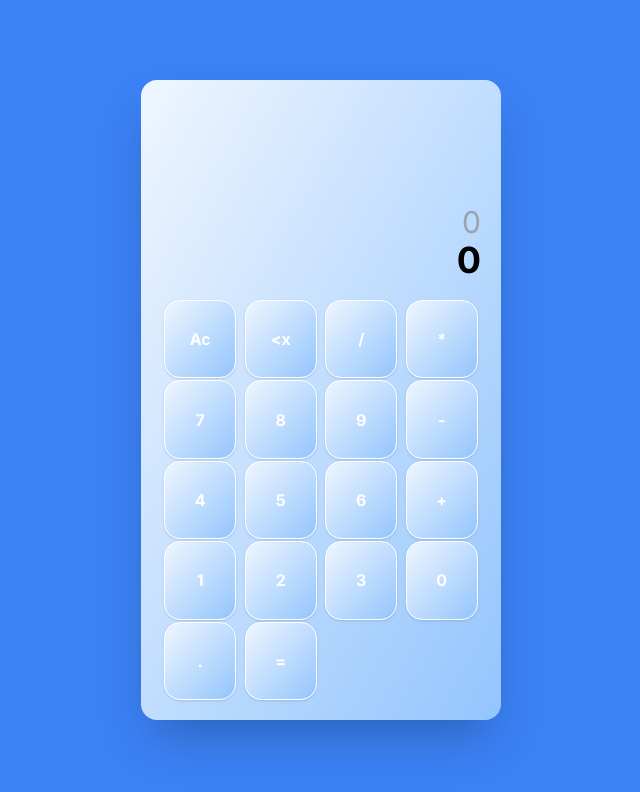
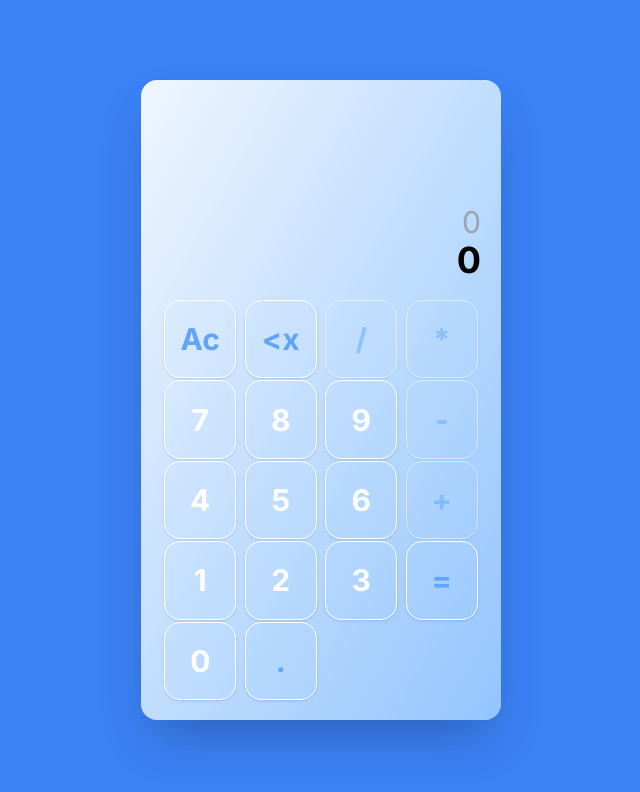
Before and after one commit to gnikkoch96/nextjs-projects, a Next.js app in the folder calculator-app/: page / in a window 1280 px wide. Shown: the top 792 px of the page, without its empty margins (319-959 px from the left). Built offline with nearby package versions, Linux system fonts and the light colour scheme.

Commit message:
added regex for css conditionals

```diff
--- a/calculator-app/app/components/Calculator.tsx
+++ b/calculator-app/app/components/Calculator.tsx
@@ -2,9 +2,10 @@
 
 import { useState } from 'react';
 import clsx from 'clsx';
+import { BackspaceIcon } from '@heroicons/react/24/solid';
 
 export default function Calculator(){
-    const symbols = ["Ac", "<x", "/", "*", "7", "8", "9", "-", "4", "5", "6", "+", "1", "2", "3", "0", ".", "="];
+    const symbols = ["Ac", "<x", "/", "*", "7", "8", "9", "-", "4", "5", "6", "+", "1", "2", "3", "=", "0", "."];
 
     const [history, setHistory] = useState('0');
     const [result, setResult] = useState('0');
@@ -36,9 +37,18 @@ function Display({result, history}:{result:string, history:string}){
 }
 
 function Button({symbol}:{symbol:string}){
+    const numRegex = new RegExp("[0-9]")
+
     return(
-        <button className="w-11/12 rounded-2xl border border-white bg-gradient-to-br from-white-100 to-blue-300
-                    font-bold text-white shadow">
-            {symbol}</button>
+        <button
+            className={clsx(
+                "w-11/12 rounded-2xl border border-white font-bold shadow text-3xl",
+            {
+                "text-blue-400": !numRegex.test(symbol),
+                'opacity-50': symbol === '*' || symbol === '-' || symbol === '+' || symbol === '/',
+                "text-white": numRegex.test(symbol)
+            })}>
+            {symbol}
+        </button>
     );
 }
--- a/calculator-app/package.json
+++ b/calculator-app/package.json
@@ -9,6 +9,7 @@
     "lint": "next lint"
   },
   "dependencies": {
+    "@heroicons/react": "^2.1.4",
     "clsx": "^2.1.1",
     "next": "14.2.4",
     "react": "^18",
```
Also changed, not shown: 1 other file (tests, documents, lock files or other folders).
